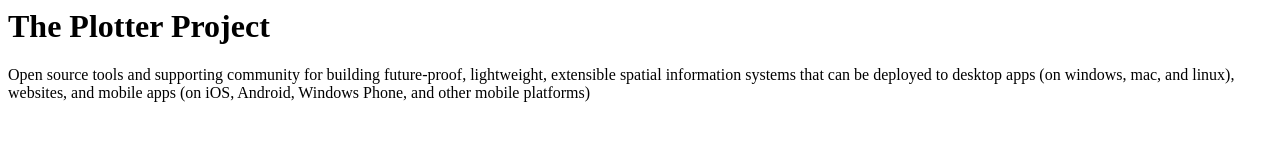
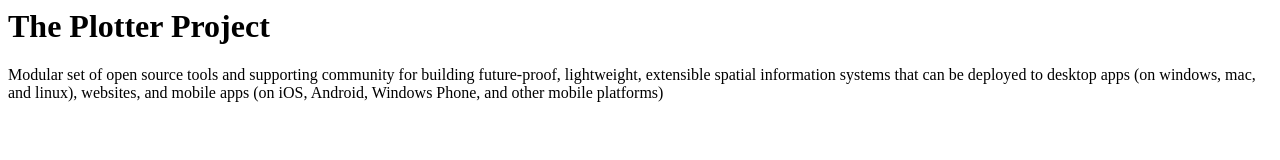
Before and after one commit to plotter/gh-pages, a plain HTML site: page index.html in a window 1280 px wide. Drawn offline with Linux system fonts and the light colour scheme.

Commit message:
Update index.html

```diff
--- a/index.html
+++ b/index.html
@@ -1,3 +1,3 @@
 <h1>The Plotter Project</h1>
 
-<p>Open source tools and supporting community for building future-proof, lightweight, extensible spatial information systems that can be deployed to desktop apps (on windows, mac, and linux), websites, and mobile apps (on iOS, Android, Windows Phone, and other mobile platforms)</p>
+<p>Modular set of open source tools and supporting community for building future-proof, lightweight, extensible spatial information systems that can be deployed to desktop apps (on windows, mac, and linux), websites, and mobile apps (on iOS, Android, Windows Phone, and other mobile platforms)</p>
```
